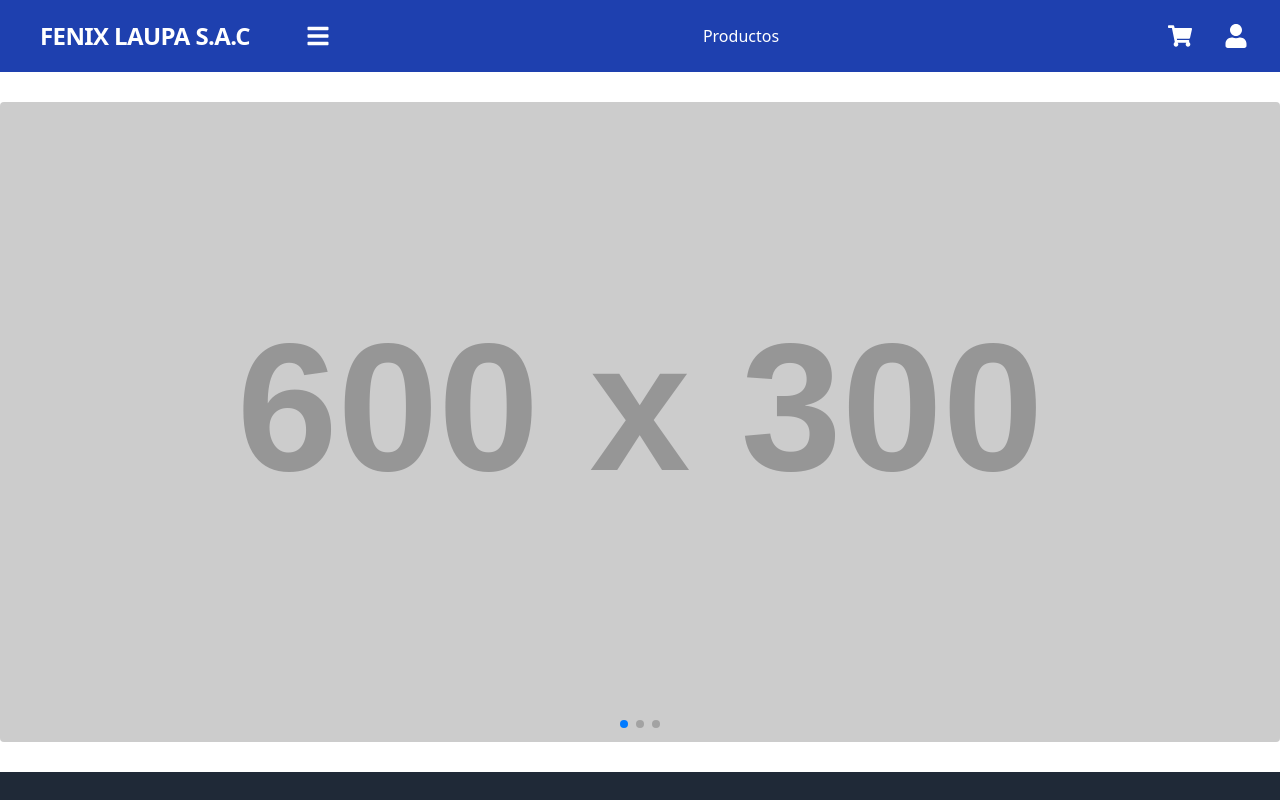
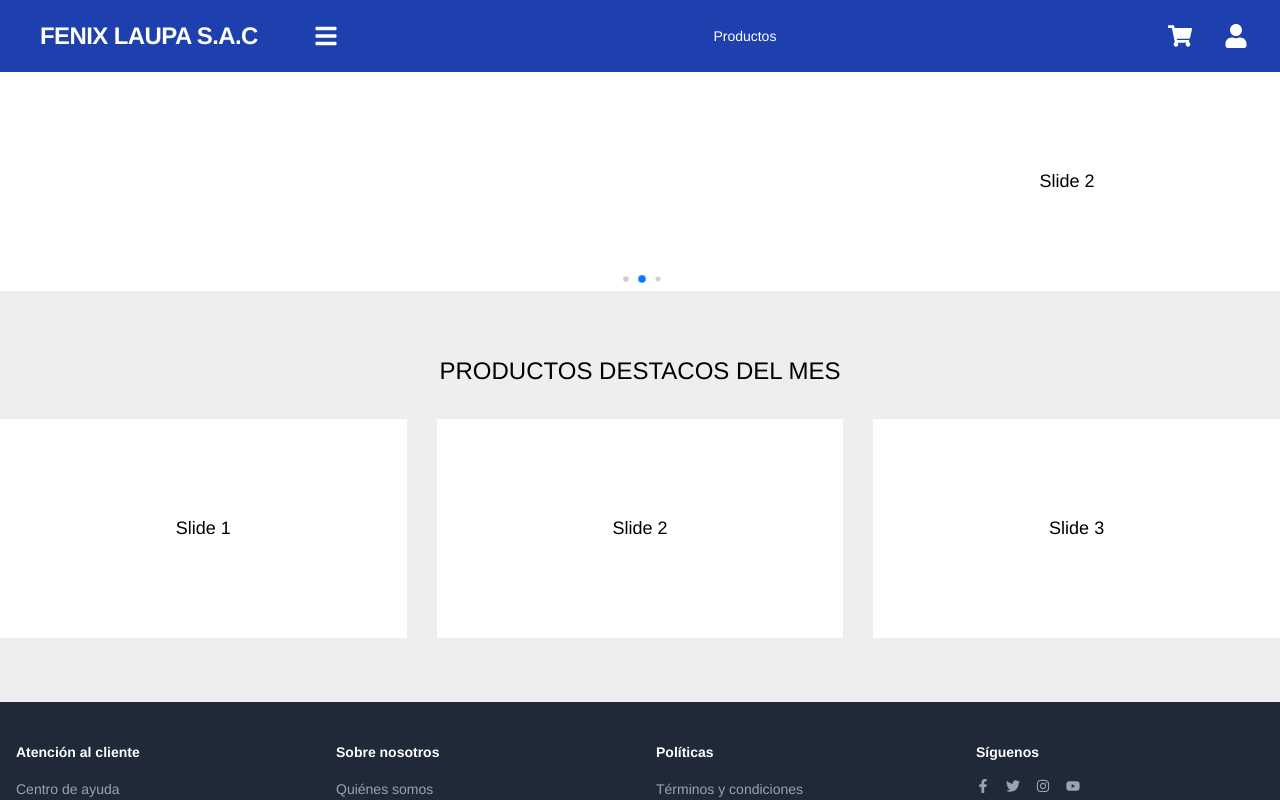
Before and after one commit to danielalmanza77/SWPGAVF-front, a React (Vite) app: page / in a window 1280 px wide. Shown: the top 800 px of the page. Built offline with nearby package versions, Linux system fonts and the light colour scheme.

Commit message:
sliders & kardex page

```diff
--- a/src/App.jsx
+++ b/src/App.jsx
@@ -3,6 +3,7 @@ import './index.css'
 import LandingLayout from './layouts/LandingLayout'
 import Products from './pages/landing/products/Products'
 import Home from './pages/landing/home/Home'
+import GestionarKardex from './pages/warehouse/GestionarKardex'
 
 function App() {
 
@@ -14,6 +15,7 @@ function App() {
             <Route index element={<Home />} />
             <Route path='products' element={<Products />} />
           </Route>
+          <Route path='/warehouse' element={<GestionarKardex />} />
         </Routes>
       </BrowserRouter>
     </>
--- a/src/components/Footer.jsx
+++ b/src/components/Footer.jsx
@@ -41,7 +41,7 @@ const Footer = () => {
                     </div>
                 </div>
                 <div className="mt-10 text-center text-gray-400">
-                    <p>&copy; 2024 Electroluz. Todos los derechos reservados.</p>
+                    <p>&copy; 2024 FenixLaupa S.A.C. Todos los derechos reservados.</p>
                 </div>
             </div>
         </footer>
--- /dev/null
+++ b/src/components/OptionsSidebar.jsx
@@ -0,0 +1,30 @@
+import React from 'react'
+import { Link } from 'react-router-dom'
+
+const OptionsSideBar = () => {
+    return (
+        <div className="bg-white border border-gray-200 rounded-lg p-4 shadow-md">
+            <h2 className="text-lg font-semibold text-gray-800 mb-4">Admin Panel</h2>
+            <ul className="space-y-2">
+                <li>
+                    <Link
+                        to="/agregar-producto"
+                        className="block text-gray-700 hover:text-gray-900"
+                    >
+                        Operacion 1 de Usuario
+                    </Link>
+                </li>
+                <li>
+                    <Link
+                        to="/gestionar-producto"
+                        className="block text-gray-700 hover:text-gray-900"
+                    >
+                        Operacion 2 de Usuario
+                    </Link>
+                </li>
+            </ul>
+        </div>
+    )
+}
+
+export default OptionsSideBar
--- a/src/components/ProductCard.jsx
+++ b/src/components/ProductCard.jsx
@@ -43,7 +43,7 @@ const ProductCard = ({ product, onAddToCart }) => {
                     <button
                     onClick={() => onAddToCart(product)}
                     className="bg-blue-500 text-white px-4 py-2 rounded-md hover:bg-blue-600">
-                        Add to Cart
+                        Adñadir al carrito
                     </button>
                 </div>
             </div>
--- a/src/layouts/LandingLayout.jsx
+++ b/src/layouts/LandingLayout.jsx
@@ -1,6 +1,6 @@
 
 import { Outlet } from 'react-router-dom'
-import Navbar from '../components/NavBar'
+import Navbar from '../components/Navbar'
 import Footer from '../components/Footer'
 
 const LandingLayout = () => {
--- a/src/pages/landing/home/Home.jsx
+++ b/src/pages/landing/home/Home.jsx
@@ -1,6 +1,6 @@
 import React from 'react';
 // import Swiper core and required modules
-import { Navigation, Pagination, Scrollbar, A11y } from 'swiper/modules';
+import { Navigation, Pagination, Scrollbar, A11y, Autoplay, FreeMode } from 'swiper/modules';
 
 import { Swiper, SwiperSlide } from 'swiper/react';
 
@@ -10,7 +10,7 @@ import 'swiper/css/pagination';
 // // Import Swiper styles
 // import 'swiper/css';
 // import 'swiper/css/pagination';
-// import './styles.css';
+import './styles.css';
 
 
 
@@ -22,20 +22,50 @@ const Home = () => {
     ];
 
     return (
-        <div style={{ padding: '30px 0' }}>
-            <Swiper
-                modules={[Pagination]} // Enable pagination module
-                spaceBetween={30} // Space between slides
-                slidesPerView={1} // Show one slide at a time
-                pagination={{ clickable: true }} // Make pagination dots clickable
-            >
-                {images.map((image, index) => (
-                    <SwiperSlide key={index}>
-                        <img src={image} alt={`Slide ${index + 1}`} className="w-full h-auto rounded" />
-                    </SwiperSlide>
-                ))}
-            </Swiper>
-        </div>
+        <>
+        {/* banner */}
+        <section className='mb-16'>
+                <Swiper
+                    autoplay={{
+                        delay: 5500,
+                        disableOnInteraction: false,
+                    }}
+                    pagination={{
+                        dynamicBullets: true,
+                    }}
+                    modules={[Autoplay, Pagination]}
+                    className="mySwiper"
+                >
+                    <SwiperSlide className='bg-indigo-500 p-24'>Slide 1</SwiperSlide>
+                    <SwiperSlide className='bg-indigo-500 p-24'>Slide 2</SwiperSlide>
+                    <SwiperSlide className='bg-indigo-500 p-24'>Slide 3</SwiperSlide>
+                </Swiper>
+            </section>
+
+            {/* carousel */}
+            <div className='mb-16'> {/* Add a margin bottom here */}
+                <h1 className='mb-8 text-2xl text-center'> PRODUCTOS DESTACOS DEL MES </h1>
+                <Swiper
+                    slidesPerView={3}
+                    spaceBetween={30}
+                    freeMode={true}
+                    modules={[FreeMode]}
+                    className="mySwiper"
+                >
+                    <SwiperSlide className='bg-indigo-500 p-24'>Slide 1</SwiperSlide>
+                    <SwiperSlide className='bg-indigo-500 p-24'>Slide 2</SwiperSlide>
+                    <SwiperSlide className='bg-indigo-500 p-24'>Slide 3</SwiperSlide>
+                    <SwiperSlide className='bg-indigo-500 p-24'>Slide 4</SwiperSlide>
+                    <SwiperSlide className='bg-indigo-500 p-24'>Slide 1</SwiperSlide>
+                    <SwiperSlide className='bg-indigo-500 p-24'>Slide 2</SwiperSlide>
+                    <SwiperSlide className='bg-indigo-500 p-24'>Slide 3</SwiperSlide>
+                    <SwiperSlide className='bg-indigo-500 p-24'>Slide 4</SwiperSlide>
+                </Swiper>
+            </div>
+
+        </>
+
+
     );
 }
 
--- /dev/null
+++ b/src/pages/landing/home/styles.css
@@ -0,0 +1,40 @@
+#app {
+    height: 100%;
+  }
+  html,
+  body {
+    position: relative;
+    height: 100%;
+  }
+
+  body {
+    background: #eee;
+    font-family: Helvetica Neue, Helvetica, Arial, sans-serif;
+    font-size: 14px;
+    color: #000;
+    margin: 0;
+    padding: 0;
+  }
+
+  .swiper {
+    width: 100%;
+    height: 100%;
+  }
+
+  .swiper-slide {
+    text-align: center;
+    font-size: 18px;
+    background: #fff;
+
+    /* Center slide text vertically */
+    display: flex;
+    justify-content: center;
+    align-items: center;
+  }
+
+  .swiper-slide img {
+    display: block;
+    width: 100%;
+    height: 100%;
+    object-fit: cover;
+  }
--- a/src/pages/landing/products/ProductModal.jsx
+++ b/src/pages/landing/products/ProductModal.jsx
@@ -20,10 +20,10 @@ const ProductModal = ({ product, onClose }) => {
                         <button
                             onClick={onClose}
                             className="bg-gray-300 text-gray-600 px-4 py-2 rounded-md">
-                            Close
+                            Cerrar
                         </button>
                         <button className="bg-blue-500 text-white px-4 py-2 rounded-md">
-                            Add to Cart
+                            Añadir al carrito
                         </button>
                     </div>
                 </div>
--- a/src/pages/landing/products/Products.jsx
+++ b/src/pages/landing/products/Products.jsx
@@ -83,7 +83,7 @@ const Products = () => {
 
     return (
         <>
-            <div className='w-[80%] mx-auto py-10 flex gap-x-8'>
+            <div className='w-[90%] mx-auto py-10 flex gap-x-8'>
                 <div className='w-[25%]'>
                     <ProductFilter onFilterChange={handleFilterChange} />
                 </div>
--- /dev/null
+++ b/src/pages/warehouse/GestionarKardex.jsx
@@ -0,0 +1,19 @@
+import React from 'react'
+import OptionsSideBar from '../../components/OptionsSideBar'
+
+const GestionarKardex = () => {
+    return (
+        <>
+            <div className='w-[90%] mx-auto py-10 flex gap-x-8'>
+                <div className='w-[25%]'>
+                    <OptionsSideBar />
+                </div>
+                <div className='w-[75%]'>
+                    Dashboard
+                </div>
+            </div>
+        </>
+    )
+}
+
+export default GestionarKardex
```
